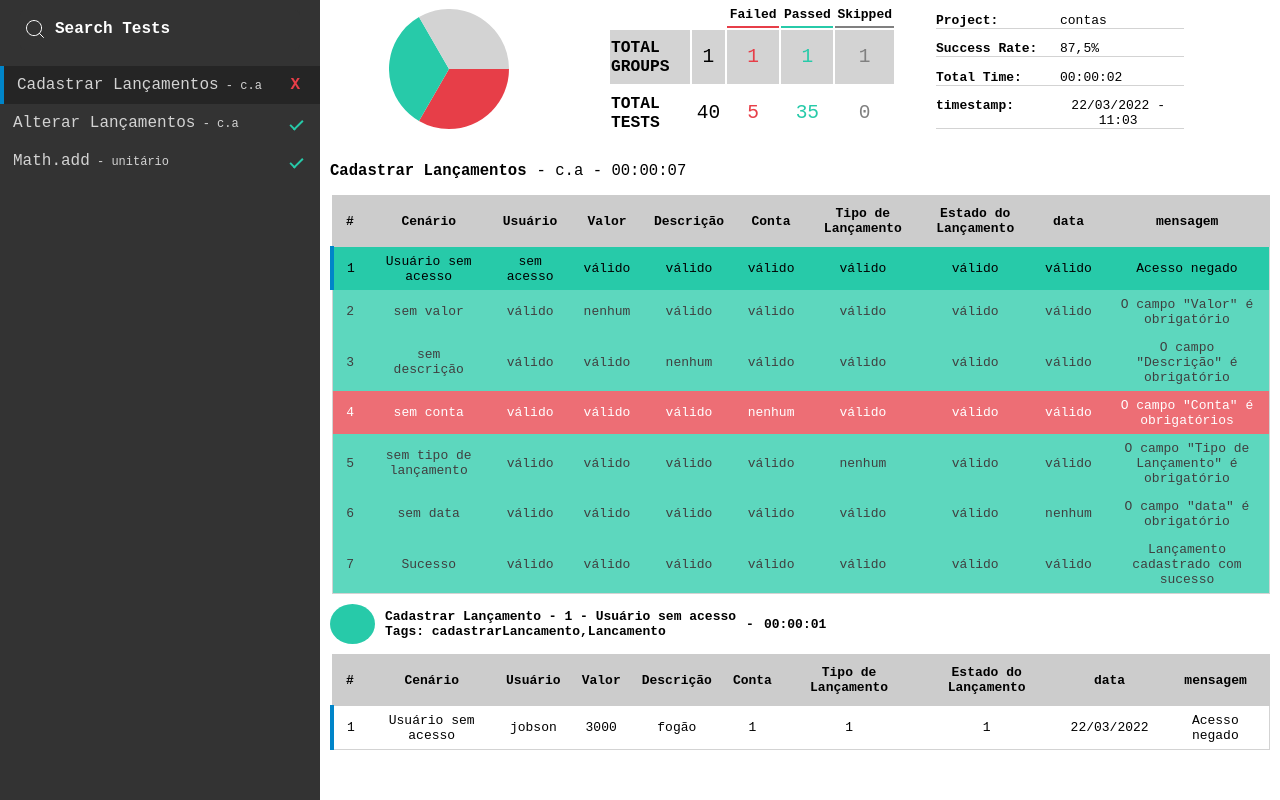
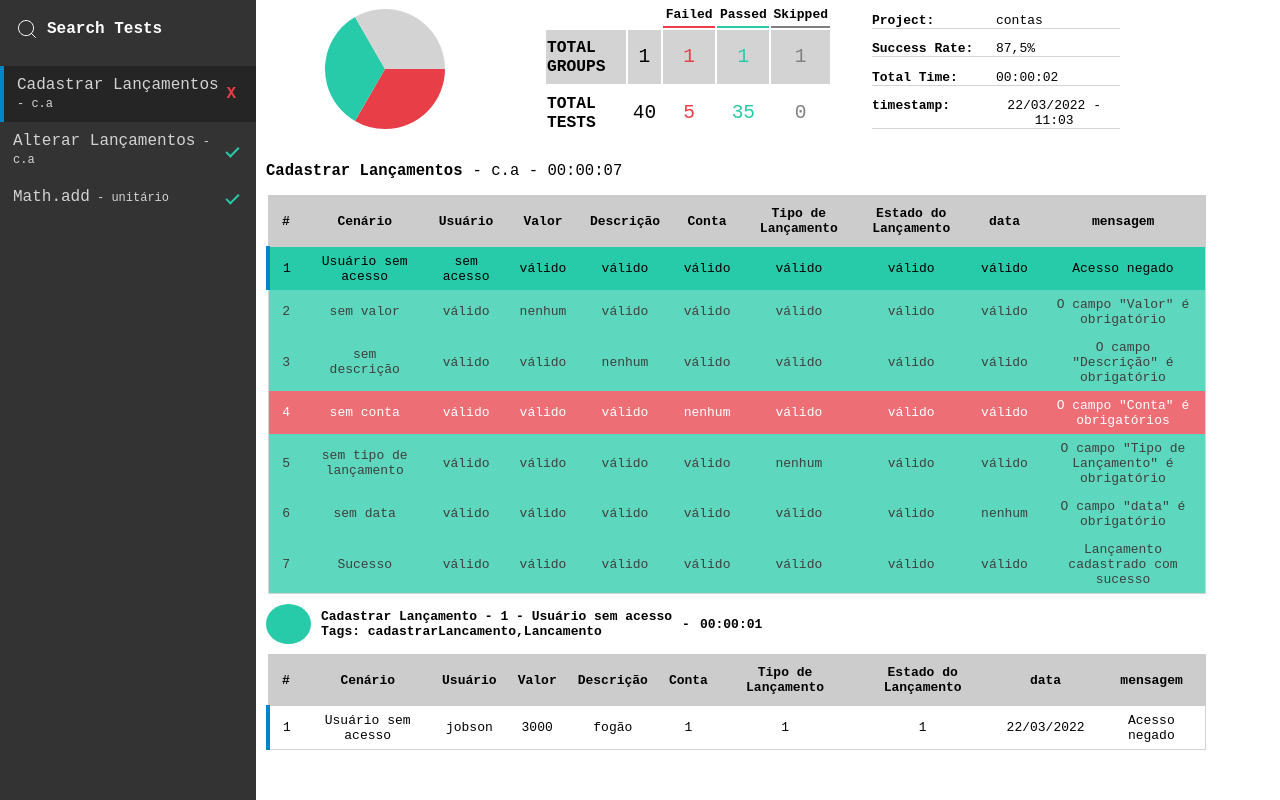
Before and after one commit to guntribam/table-driven-html-report, a website: page index.html in a window 1280 px wide. Drawn offline with Linux system fonts and the light colour scheme.

Commit message:
making a profissional report!

```diff
--- a/index.html
+++ b/index.html
@@ -92,7 +92,8 @@
       background-color: #333333;
       color: lightgray;
       min-width: 20%;
-      width: 25%;
+      max-width: 25%;
+      width: 20%;
       overflow-y: auto;
       overflow-x: auto;
     }
@@ -802,9 +803,9 @@
 
 
     const results = [
-      { mood: "Angry", total: 30, shade: "#E73E48" },
-      { mood: "Happy", total: 30, shade: "#27CAA9" },
-      { mood: "Melancholic", total: 30, shade: "lightgray" },
+      { mood: "passed", total: 30, shade: "#E73E48" },
+      { mood: "failed", total: 30, shade: "#27CAA9" },
+      { mood: "skipped", total: 30, shade: "lightgray" },
     ];
 
     let sum = 0;
```
